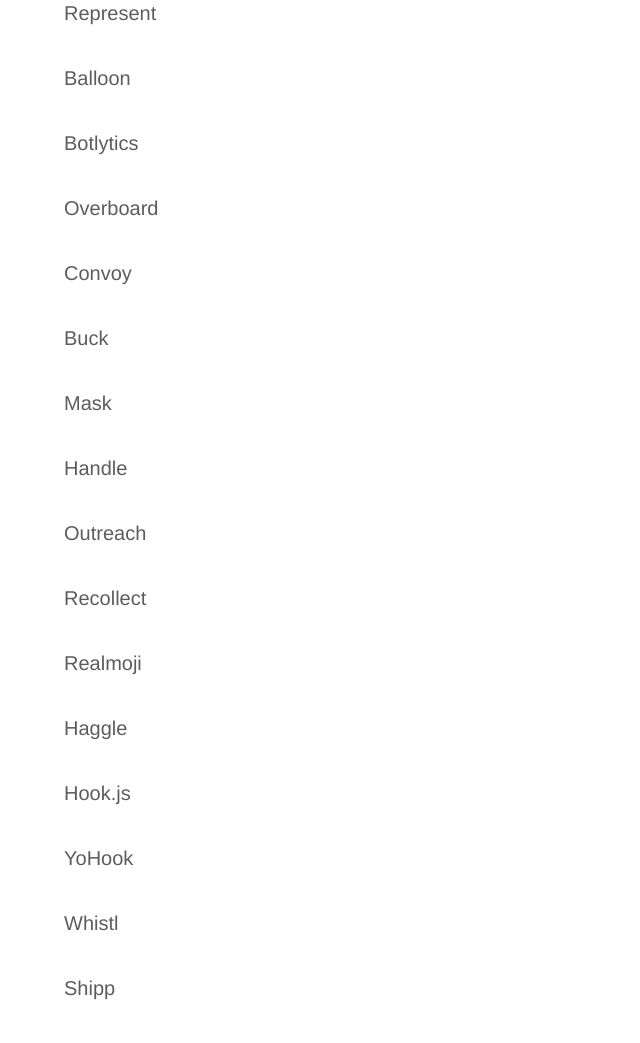
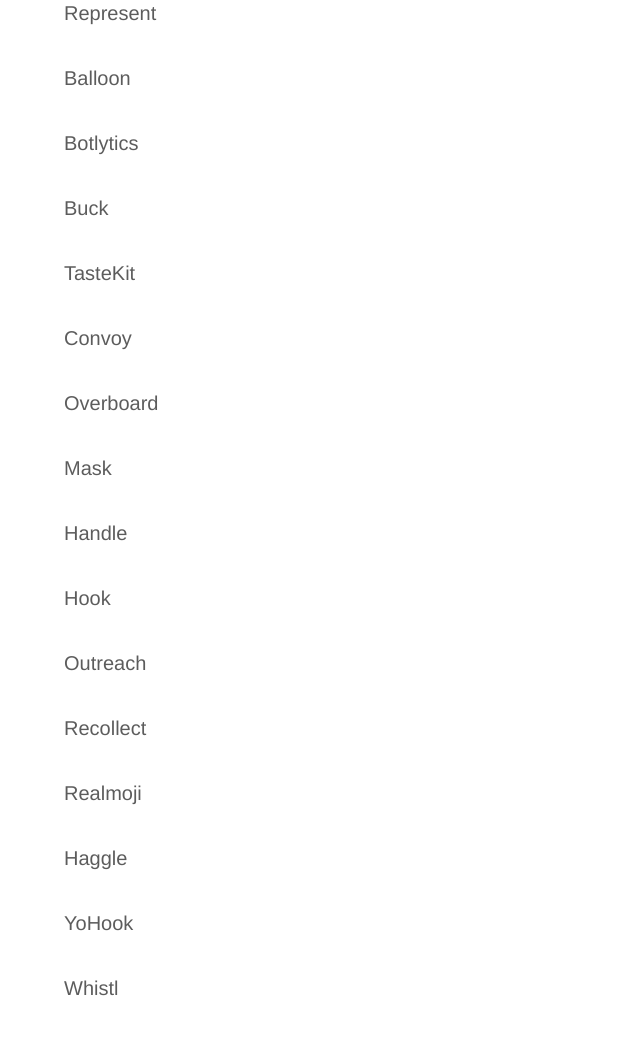
Before and after one commit to jordansinger/ibuildmyideas, a PHP site: page / in a window 1280 px wide. Shown: the part 231-1274 px from the top of the page, without its empty margins (0-640 px from the left). Before the commit the page ends 1231 px from the top, so only its background shows below. Run offline with PHP 8.4, Linux system fonts and the light colour scheme.

Commit message:
TasteKit

```diff
--- a/index.php
+++ b/index.php
@@ -70,16 +70,17 @@
 		<li><a href="http://represent.io">Represent</a></li>
 		<li><a href="https://balloon.io">Balloon</a></li>
 		<li><a href="http://www.botlytics.co">Botlytics</a></li>
+		<li><a href="http://buck.io">Buck</a></li>
+		<li><a href="http://www.taste-kit.com">TasteKit</a></li>
+		<li><a href="http://startconvoy.com">Convoy</a></li>
 		<li><a href="http://overboard.me">Overboard</a></li>
-		<li><a href="http://startconvoy.com">Convoy</a></li>
-		<li><a href="http://buck.io">Buck</a></li>
 		<li><a href="https://trymask.com">Mask</a></li>
 		<li><a href="http://onlyhandle.com">Handle</a></li>
+		<li><a href="https://github.com/jordansinger/hook">Hook</a></li>
 		<li><a href="http://tryoutreach.com">Outreach</a></li>
 		<li><a href="http://www.recollected.co">Recollect</a></li>
 		<li><a href="http://realmoji.com">Realmoji</a></li>
 		<li><a href="https://haggleio.herokuapp.com">Haggle</a></li>
-		<li><a href="https://github.com/jordansinger/hook.js">Hook.js</a></li>
 		<li><a href="http://yohook.herokuapp.com">YoHook</a></li>
 		<li><a href="http://whistlapp.com">Whistl</a></li>
 		<li><a href="http://shipp.herokuapp.com">Shipp</a></li>
```
